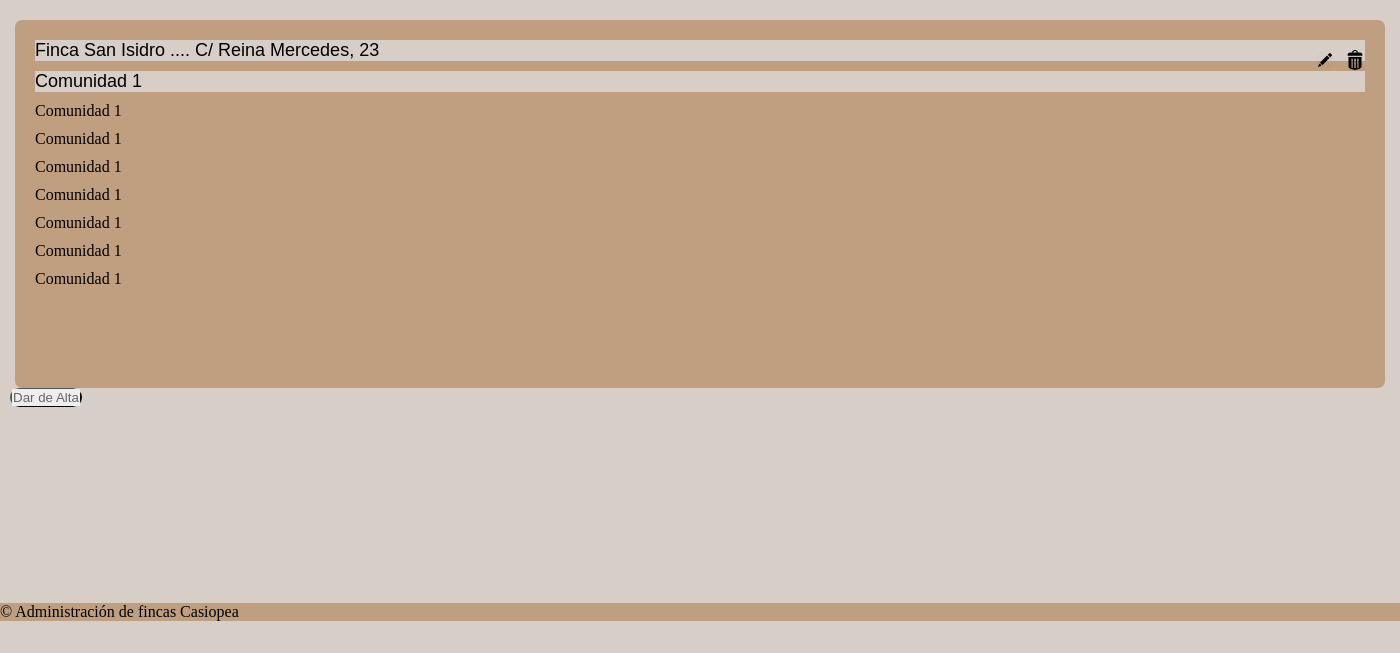
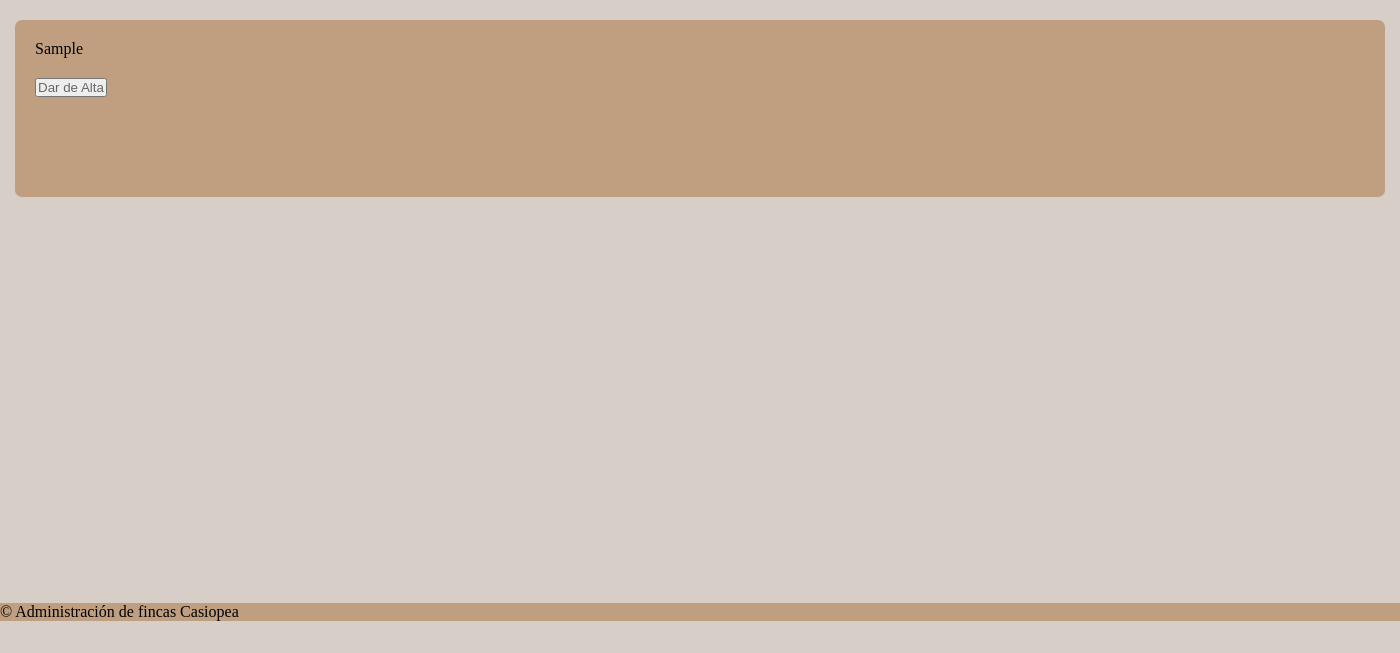
Before and after one commit to miguelpantoja89/AdmFinCasiopea, a PHP site: page /XE/inicio.php in a window 1400 px wide. Shown: the part 147-800 px from the top of the page. Run offline with PHP 8.4, Linux system fonts and the light colour scheme; tables that the repository leaves empty or names only in its code hold one stand-in row (values such as "Sample post"); some libraries are stand-ins or nearby versions.

Commit message:
For each/query vista inicio

```diff
--- a/alta.php
+++ b/alta.php
@@ -13,6 +13,7 @@
     <?php include('navegacion.php') ?>
 
     <form action="accioncomunidad.php" method="POST">
+
         <p class="textoin">Direccion: </p><input type="text" name="Direccion">
         <p class="textoin">Propietarios: </p><input type="number" name="NumeroPropietarios">
         <p class="textoin">Num cuenta :</p><input type="text" name="CuentaCorriente">
--- a/botonAlta.php
+++ b/botonAlta.php
@@ -1,10 +1,8 @@
 <style type="text/css">
-.contenedor2{
-    padding-left:10px;
 
-}
 .boton{
-    border-radius:50px;
+   margin-top:20px;
+
 }
 </style>
 <div class="contenedor2">
--- a/inicio.php
+++ b/inicio.php
@@ -1,3 +1,12 @@
+<?php
+session_start();
+include_once ("gestionBD.php");
+$conexion= crearConexionBD();
+
+$Comando_sql =  "SELECT DIRECCION FROM COMUNIDADES";
+$Resultado=$conexion->query($Comando_sql);
+
+?>
 
 <!DOCTYPE html>
 <html lang="en">
@@ -10,61 +19,54 @@
     <title>Comunidades</title>
 </head>
 <body>
-  <!--      <div class="loader">
-        <script src="https://ajax.googleapis.com/ajax/libs/jquery/2.2.4/jquery.min.js"></script>
-        <script type="text/javascript">
-            $(window).load(function(){
-                $(".loader").delay(1000).fadeOut(1000);
-            });
-            </script> -->
-            </div>
-    <?php include('cabecera.php') ?>
-    <?php include('navegacion.php') ?>
+    <?php include_once ('cabecera.php') ?>
+    <?php include_once ('navegacion.php') ?>
 
     <main>
 
        <section>
         <article class="inp">
             <div class="contenedor">
-                <style type="text/css">
-                #pen{
-                    width: 20px;
-                    height: 20px;
-                    float:right;
-                }
-                #trash{
-                    width: 20px;
-                    height: 20px;
-                    float:right;
-                }
-                .caja {
-   font-family: sans-serif;
-   font-size: 18px;
-   font-weight: 400;
-   color: #ffffff;
-   background:#d7cec7;}
 
-                </style>
-                    <ul >
+   <section>
+             <article>
+             <?php foreach ($Resultado as $Fila) {
 
-                        <li class="caja"><a href="infoComunidades.php">Finca San Isidro .... C/ Reina Mercedes, 23</a> <a href="elimina.php"><img id="trash" src="img/trash.png" alt=""></a><a href="modifica.php"><img id="pen" src="img/pencil.png" alt=""></a></li>
-                        <li class="caja"><a href="">Comunidad 1</a></li>
-                        <li>Comunidad 1</li>
-                        <li>Comunidad 1</li>
-                        <li>Comunidad 1</li>
-                        <li>Comunidad 1</li>
-                        <li>Comunidad 1</li>
-                        <li>Comunidad 1</li>
-                        <li>Comunidad 1</li>
-                    </ul>
-                </div>
-               <?php include('botonAlta.php') ?>
+				?>
+
+    <div>
+    <ul >
+
+        <li class="caja"><a href="infoComunidades.php"><?php echo $Fila["DIRECCION"]; ?></a>
+
+
+    </ul>
+    <?php } ?>
+</div>
+
+
+
+
+
+<style type="text/css">
+
+.boton{
+   margin-top:20px;
+
+}
+</style>
+<div class="contenedor2">
+
+                        <button class="boton"><a href="alta.php">Dar de Alta</a></button>
+
+
+        </div>
          </article>
         </section>
 
 
     </main>
-    <?php include('foot.php') ?>
+    <?php include_once ('foot.php') ?>
 
 </body>
 </html>
--- a/navegacion.php
+++ b/navegacion.php
@@ -2,7 +2,7 @@
         <div id="navegador">
         <ul>
             <li ><a href="inicio.php">Comunidades</a> </li>
-            <li><a href="pp.html">Empresas</a> </li>
+            <li><a href="Empresas.php">Empresas</a> </li>
 
         </ul>
     </div>
```
Also changed, not shown: Empresas.php (added, +40 -0 lines), infoComunidades.php (+24 -4 lines).
